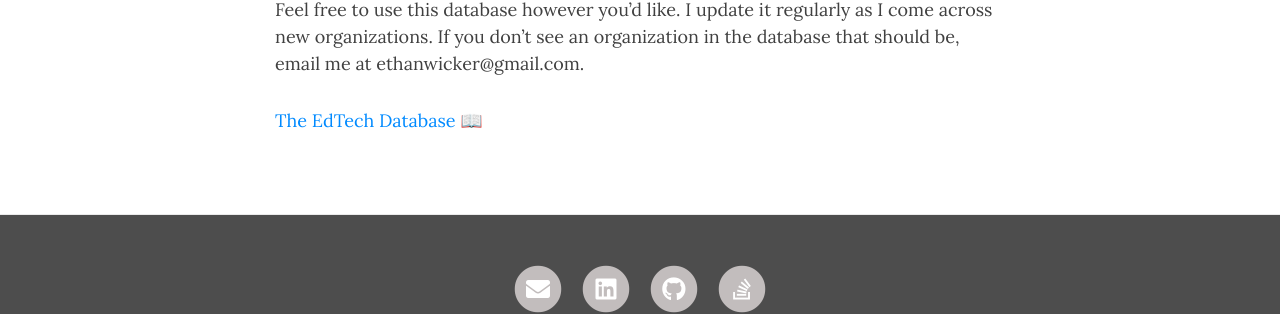
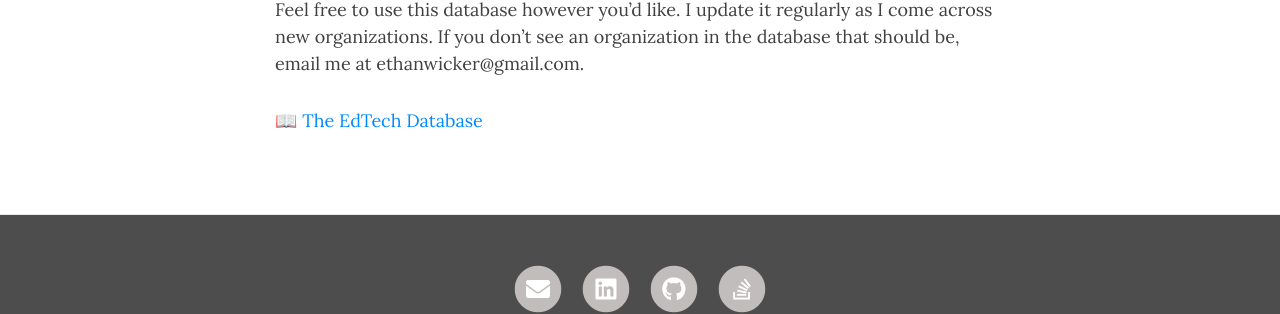
Before and after one commit to ethanwicker/ethanwicker.github.io, a Jekyll site: the page built from edtech_database.md, in a window 1280 px wide. Shown: the part 221-535 px from the top of the page. Built offline with Jekyll 4.4.1, drawn with Linux system fonts in a browser that asks for light colours; nearby versions of some CDN libraries; our own code applies the rules of GitHub Pages for plain Markdown files.

```diff
--- a/edtech_database.md
+++ b/edtech_database.md
@@ -2,4 +2,4 @@ See below 👇 for a database of over 350 EdTech companies and organizations.
 
 Feel free to use this database however you'd like.  I update it regularly as I come across new organizations.  If you don't see an organization in the database that should be, email me at ethanwicker@gmail.com.
 
-[The EdTech Database](https://ethanwicker.notion.site/2c864d32125d470ca863a341b0b70d08?v=c9e3dad046d44ef69479e1bb3dc10adc&pvs=4){:target="_blank"} 📖
+📖 [The EdTech Database](https://ethanwicker.notion.site/2c864d32125d470ca863a341b0b70d08?v=c9e3dad046d44ef69479e1bb3dc10adc&pvs=4){:target="_blank"}
```
